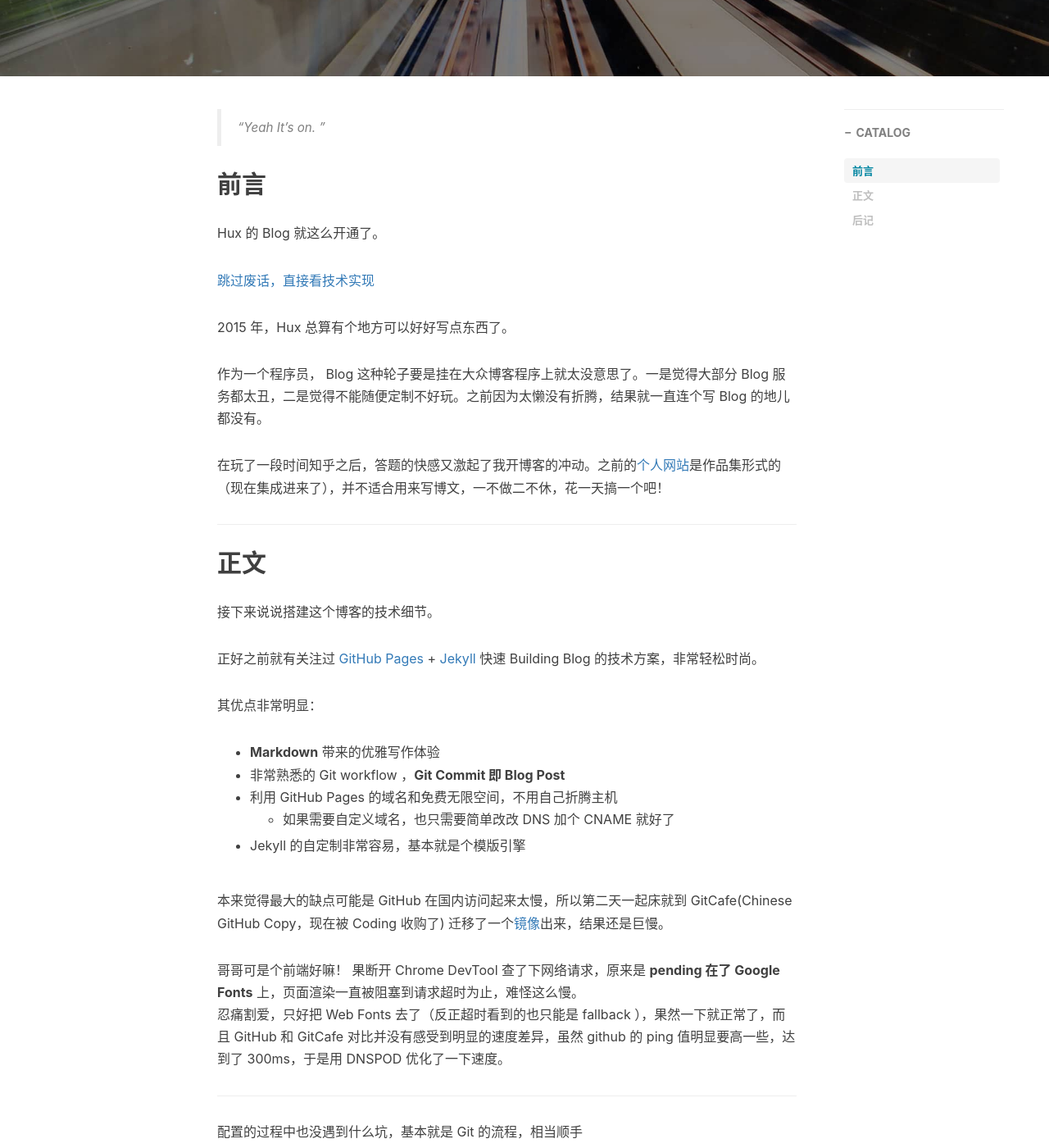
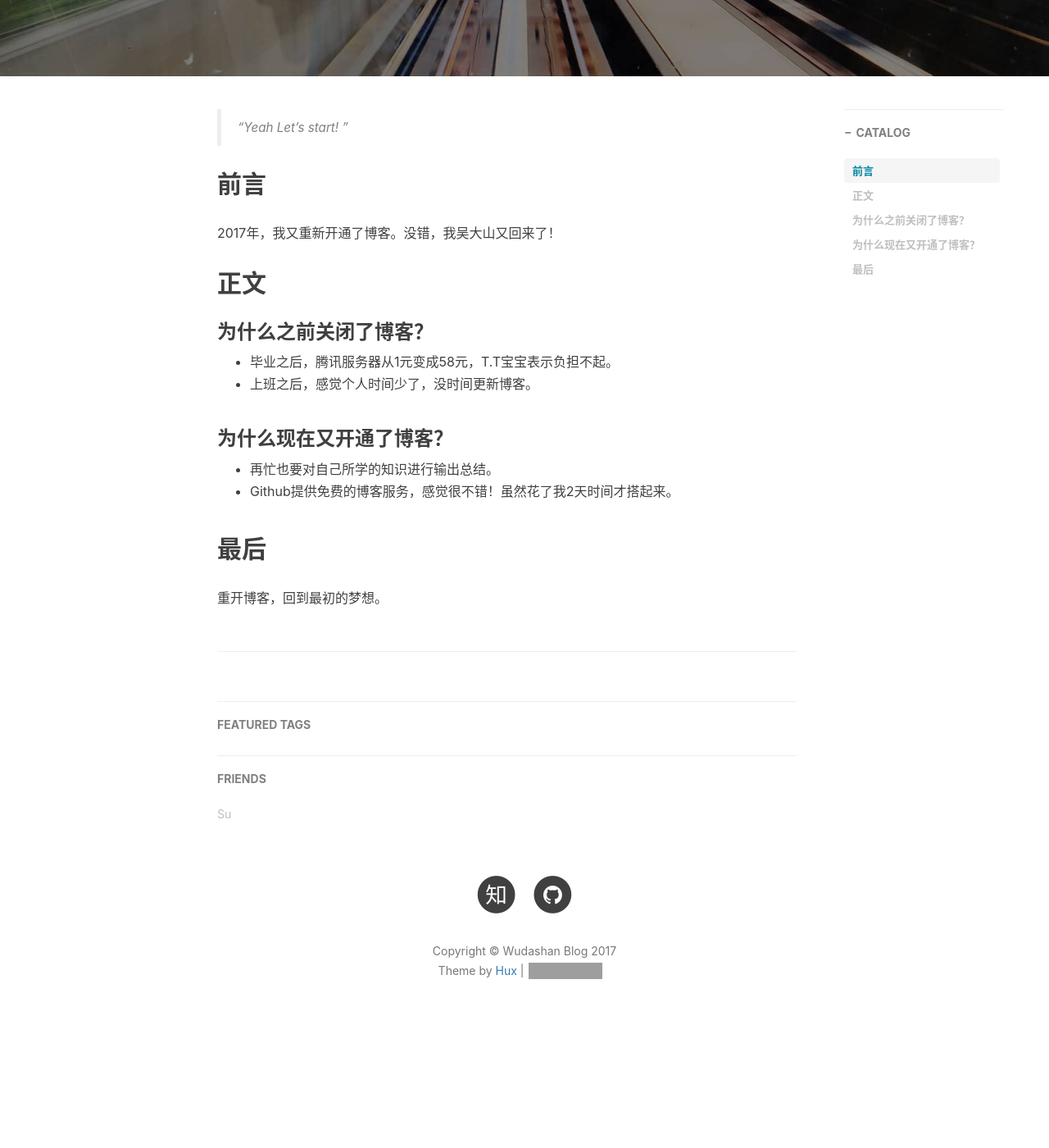
Before and after one commit to wudashan/wudashan.github.io, a Jekyll site: the page built from _posts/2017-03-12-hello-2017.markdown, in a window 1280 px wide and 1400 px high, scrolled down 430 px. Shown: the whole window at 82% size. Built offline with Jekyll 4.4.1, drawn with Linux system fonts in a browser that asks for light colours; nearby versions of some CDN libraries; comment, search, counter and statistics services are not loaded; after the commit the page ends 1718 px from its top, so only the background shows below that; some of the changed text lies outside the part shown; grey boxes are pictures that could not be loaded.

Commit message:
第一篇博客

```diff
--- a/_posts/2017-03-12-hello-2017.markdown
+++ b/_posts/2017-03-12-hello-2017.markdown
@@ -10,71 +10,24 @@ tags:
     - 生活
 ---
 
-> “Yeah It's on. ”
+> “Yeah Let's start! ”
 
 
 ## 前言
 
-Hux 的 Blog 就这么开通了。
+2017年，我又重新开通了博客。没错，我吴大山又回来了！
 
-[跳过废话，直接看技术实现 ](#build)
-
-
-
-2015 年，Hux 总算有个地方可以好好写点东西了。
-
-
-作为一个程序员， Blog 这种轮子要是挂在大众博客程序上就太没意思了。一是觉得大部分 Blog 服务都太丑，二是觉得不能随便定制不好玩。之前因为太懒没有折腾，结果就一直连个写 Blog 的地儿都没有。
-
-在玩了一段时间知乎之后，答题的快感又激起了我开博客的冲动。之前的[个人网站](http://huangxuan.me/portfolio)是作品集形式的（现在集成进来了），并不适合用来写博文，一不做二不休，花一天搞一个吧！
-
-
-<p id = "build"></p>
----
 
 ## 正文
 
-接下来说说搭建这个博客的技术细节。
+### 为什么之前关闭了博客？
 
-正好之前就有关注过 [GitHub Pages](https://pages.github.com/) + [Jekyll](http://jekyllrb.com/) 快速 Building Blog 的技术方案，非常轻松时尚。
+ - 毕业之后，腾讯服务器从1元变成58元，T.T宝宝表示负担不起。
+ - 上班之后，感觉个人时间少了，没时间更新博客。
 
-其优点非常明显：
+### 为什么现在又开通了博客？
+ - 再忙也要对自己所学的知识进行输出总结。
+ - Github提供免费的博客服务，感觉很不错！虽然花了我2天时间才搭起来。
 
-* **Markdown** 带来的优雅写作体验
-* 非常熟悉的 Git workflow ，**Git Commit 即 Blog Post**
-* 利用 GitHub Pages 的域名和免费无限空间，不用自己折腾主机
-	* 如果需要自定义域名，也只需要简单改改 DNS 加个 CNAME 就好了
-* Jekyll 的自定制非常容易，基本就是个模版引擎
-
-
-本来觉得最大的缺点可能是 GitHub 在国内访问起来太慢，所以第二天一起床就到 GitCafe(Chinese GitHub Copy，现在被 Coding 收购了) 迁移了一个[镜像](http://huxpro.coding.me)出来，结果还是巨慢。
-
-哥哥可是个前端好嘛！ 果断开 Chrome DevTool 查了下网络请求，原来是 **pending 在了 Google Fonts** 上，页面渲染一直被阻塞到请求超时为止，难怪这么慢。
-忍痛割爱，只好把 Web Fonts 去了（反正超时看到的也只能是 fallback ），果然一下就正常了，而且 GitHub 和 GitCafe 对比并没有感受到明显的速度差异，虽然 github 的 ping 值明显要高一些，达到了 300ms，于是用 DNSPOD 优化了一下速度。
-
-
-
----
-
-配置的过程中也没遇到什么坑，基本就是 Git 的流程，相当顺手
-
-大的 Jekyll 主题上直接 fork 了 Clean Blog（这个主题也相当有名，就不多赘述了。唯一的缺点大概就是没有标签支持，于是我给它补上了。）
-
-本地调试环境需要 `gem install jekyll`，结果 rubygem 的源居然被墙了……后来手动改成了我大淘宝的镜像源才成功
-
-Theme 的 CSS 是基于 Bootstrap 定制的，看得不爽的地方直接在 Less 里改就好了（平时更习惯 SCSS 些），**不过其实我一直觉得 Bootstrap 在移动端的体验做得相当一般，比我在淘宝参与的团队 CSS 框架差多了……**所以为了体验，也补了不少 CSS 进去
-
-最后就进入了耗时反而最长的**做图、写字**阶段，也算是进入了**写博客**的正轨，因为是类似 Hack Day 的方式去搭这个站的，所以折腾折腾着大半夜就过去了。
-
-第二天考虑中文字体的渲染，fork 了 [Type is Beautiful](http://www.typeisbeautiful.com/) 的 `font` CSS，调整了字号，适配了 Win 的渣渲染，中英文混排效果好多了。
-
-
-## 后记
-
-回顾这个博客的诞生，纯粹是出于个人兴趣。在知乎相关问题上回答并获得一定的 star 后，我决定把这个博客主题当作一个小小的开源项目来维护。
-
-在经历 v1.0 - v1.5 的蜕变后，这个博客主题愈发完整，不但增加了诸多 UI 层的优化（opinionated）；在代码层面，更加丰富的配置项也使得这个主题拥有了更好的灵活性与可拓展性。而作为一个开源项目，我也积极的为其完善文档与解决 issue。
-
-如果你恰好逛到了这里，希望你也能喜欢这个博客主题。
-
-—— Hux 后记于 2015.10
+## 最后
+重开博客，回到最初的梦想。
```
Also changed, not shown: other parts of _posts/2017-03-12-hello-2017.markdown (+1 -1 lines), 1 other file.
